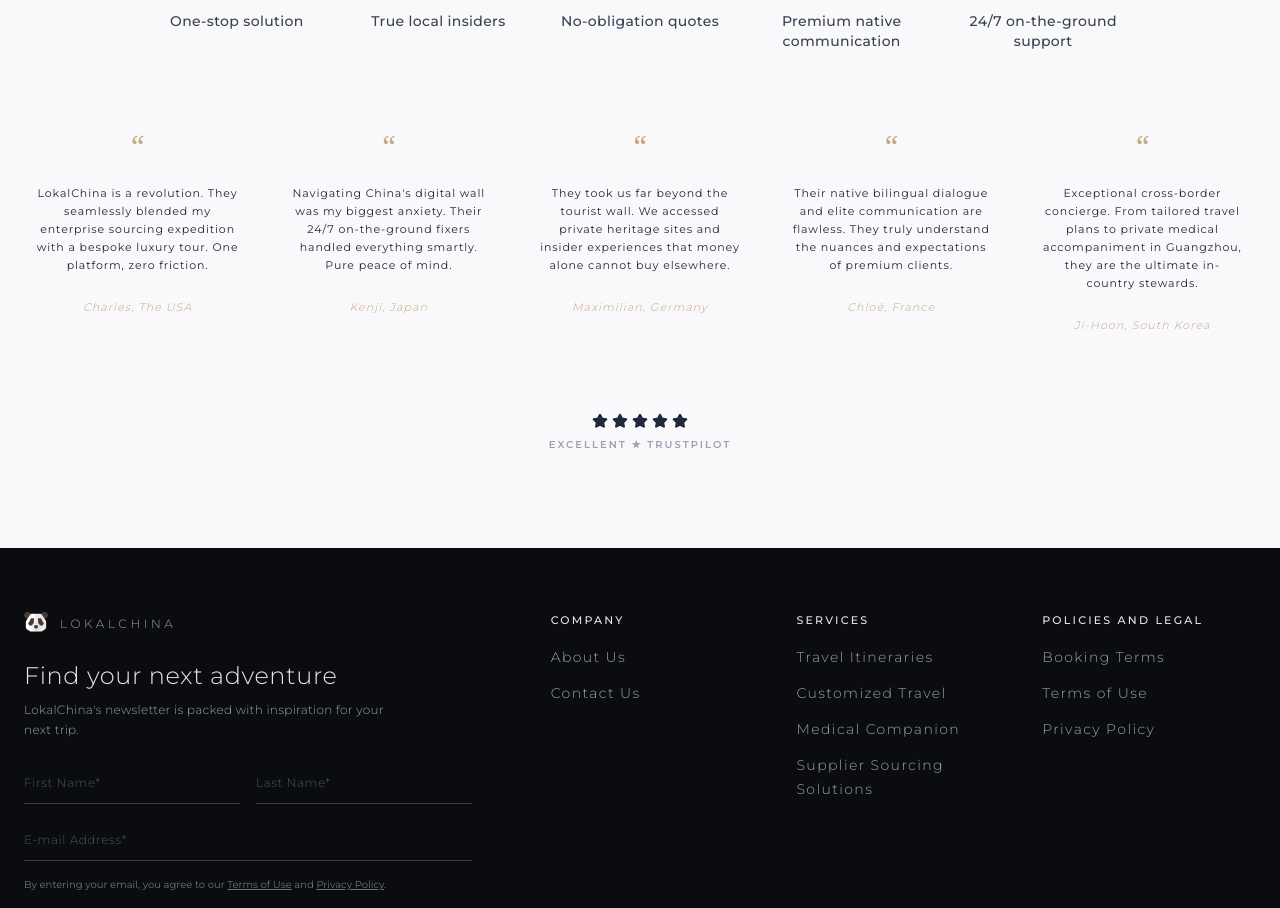
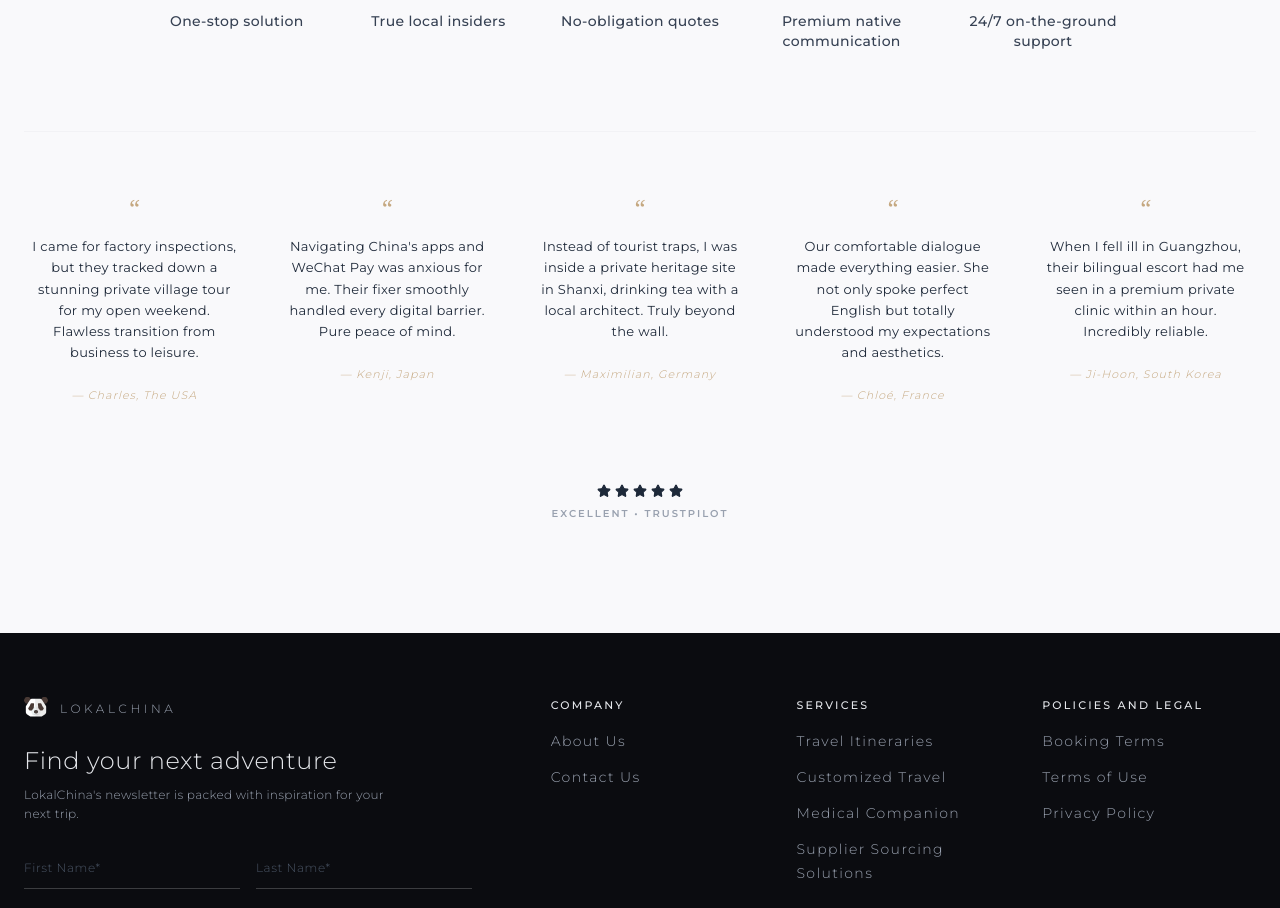
Before and after one commit to FreakTelevision/lokalchina, a Next.js app: page /de in a window 1280 px wide. Shown: the part 2460-3368 px from the top of the page. Built offline with nearby package versions, Linux system fonts and the light colour scheme; a web font is replaced by a local one.

Commit message:
Revised testimonials with better storytelling + larger font

```diff
--- a/src/components/Testimonials.tsx
+++ b/src/components/Testimonials.tsx
@@ -10,39 +10,41 @@
 export default function Testimonials() {
   const reviews = [
     {
-      quote: "LokalChina is a revolution. They seamlessly blended my enterprise sourcing expedition with a bespoke luxury tour. One platform, zero friction.",
+      quote: "I came for factory inspections, but they tracked down a stunning private village tour for my open weekend. Flawless transition from business to leisure.",
       author: "Charles, The USA"
     },
     {
-      quote: "Navigating China's digital wall was my biggest anxiety. Their 24/7 on-the-ground fixers handled everything smartly. Pure peace of mind.",
+      quote: "Navigating China's apps and WeChat Pay was anxious for me. Their fixer smoothly handled every digital barrier. Pure peace of mind.",
       author: "Kenji, Japan"
     },
     {
-      quote: "They took us far beyond the tourist wall. We accessed private heritage sites and insider experiences that money alone cannot buy elsewhere.",
+      quote: "Instead of tourist traps, I was inside a private heritage site in Shanxi, drinking tea with a local architect. Truly beyond the wall.",
       author: "Maximilian, Germany"
     },
     {
-      quote: "Their native bilingual dialogue and elite communication are flawless. They truly understand the nuances and expectations of premium clients.",
+      quote: "Our comfortable dialogue made everything easier. She not only spoke perfect English but totally understood my expectations and aesthetics.",
       author: "Chloé, France"
     },
     {
-      quote: "Exceptional cross-border concierge. From tailored travel plans to private medical accompaniment in Guangzhou, they are the ultimate in-country stewards.",
+      quote: "When I fell ill in Guangzhou, their bilingual escort had me seen in a premium private clinic within an hour. Incredibly reliable.",
       author: "Ji-Hoon, South Korea"
     }
   ];
 
   return (
-    <section className={`w-full bg-[#f9f9fb] text-[#111215] pb-24 ${montserrat.className}`}>
+    <section className={`w-full bg-[#f9f9fb] text-[#111215] pb-28 ${montserrat.className}`}>
       <div className="max-w-7xl mx-auto px-6">
-        <div className="grid grid-cols-1 sm:grid-cols-2 lg:grid-cols-5 gap-8 md:gap-6 items-start">
+        <div className="w-full border-t border-gray-200/40 mb-16" />
+
+        <div className="grid grid-cols-1 sm:grid-cols-2 lg:grid-cols-5 gap-8 items-start">
           {reviews.map((item, index) => (
-            <div key={index} className="flex flex-col items-center text-center space-y-6 px-3">
-              <span className="text-[#c5a880] text-3xl leading-none" style={{ fontFamily: 'Georgia, serif' }}>&ldquo;</span>
-              <p className="text-[10px] md:text-[11px] text-gray-800 font-normal leading-relaxed tracking-[0.08em] max-w-[220px]">
+            <div key={index} className="flex flex-col items-center text-center space-y-4 px-2">
+              <span className="text-[#c5a880] text-2xl leading-none" style={{ fontFamily: 'Georgia, serif' }}>&ldquo;</span>
+              <p className="text-[12px] md:text-[13px] text-gray-800 font-normal leading-relaxed tracking-wide max-w-[240px]">
                 {item.quote}
               </p>
-              <span className="text-[#c5a880] text-[11px] tracking-widest italic font-light">
-                {item.author}
+              <span className="text-[#c5a880] text-[11px] tracking-widest italic font-light pt-2">
+                &mdash; {item.author}
               </span>
             </div>
           ))}
@@ -51,11 +53,11 @@
         <div className="flex flex-col items-center mt-20 space-y-2">
           <div className="flex items-center gap-1">
             {[...Array(5)].map((_, i) => (
-              <Star key={i} className="w-4 h-4 text-gray-800" fill="currentColor" />
+              <Star key={i} className="w-3.5 h-3.5 text-gray-800" fill="currentColor" />
             ))}
           </div>
           <span className="text-[10px] tracking-[0.2em] uppercase font-semibold text-gray-400">
-            EXCELLENT ★ TRUSTPILOT
+            EXCELLENT &bull; TRUSTPILOT
           </span>
         </div>
       </div>
```
